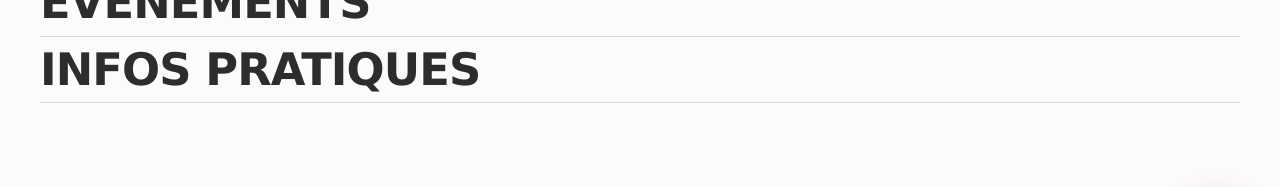
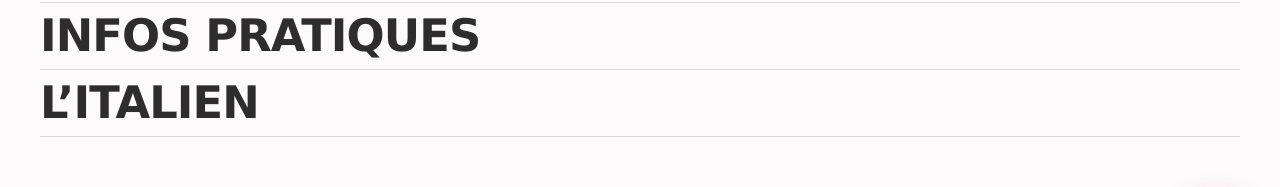
Before and after one commit to magalicontrino/cavadaliga, a Next.js app: page / in a window 1280 px wide. Both pictures are taken after a click on the button 1212 px from the left and 48 px from the top of the page. Shown: the part 510-697 px from the top of the page. Built offline with nearby package versions, Linux system fonts and the light colour scheme; no server answers; a web font is replaced by a local one.

Commit message:
Le cours d'italien entre dans le menu, sans quitter le pied de page
Co-Authored-By: Claude Opus 4.8 <noreply@anthropic.com>
Claude-Session: https://claude.ai/code/session_01Lkg45Wdt2iXdyZ7o9xrzik

```diff
--- a/app/Nav.tsx
+++ b/app/Nav.tsx
@@ -258,6 +258,27 @@ export default function Nav({ current }: { current?: string }) {
               </span>
             </a>
           ))}
+          {/* Le cours d'italien — dans le menu, mais hors de NAV : NAV nourrit
+              aussi les sections de l'accueil, le pied de page et le 404. On ne
+              le veut qu'ici (et sur son picto, tout en bas du pied de page),
+              d'ou cet ajout a la main plutot qu'une entree dans NAV. */}
+          <a
+            href={withBase('/italien')}
+            onClick={() => setOpen(false)}
+            aria-current={current === '/italien' ? 'page' : undefined}
+            className="cava-footlink group flex items-center justify-between border-b py-[1.1vh] aria-[current=page]:opacity-45"
+            style={{ borderColor: 'var(--cava-line)' }}
+          >
+            <span
+              className="text-[clamp(1.6rem,5.6vh,3.6rem)] uppercase leading-[1.02] tracking-[-0.02em]"
+              style={{ fontWeight: 900 }}
+            >
+              {t.italianPage.menuLabel}
+            </span>
+            <span className="cava-footlink-arrow text-[clamp(1.1rem,3vw,2rem)]" aria-hidden>
+              ↗
+            </span>
+          </a>
         </nav>
 
         {/* Bas du menu : copyright (même style que le footer) */}
--- a/app/i18n.tsx
+++ b/app/i18n.tsx
@@ -388,6 +388,7 @@ export type Dict = {
     score: string;
     progress: string;
     start: string;
+    menuLabel: string;
   };
   booksPage: {
     eyebrow: string;
@@ -1042,6 +1043,7 @@ const FR: Dict = {
   },
   italianPage: {
     eyebrow: 'Apprendre l’italien',
+    menuLabel: 'L’italien',
     title: 'Parler italien ici',
     intro: 'Pas un cours de grammaire : de quoi se débrouiller dès le premier matin, puis comprendre ce qu’on dit. On commence par prononcer, on continue par des phrases entières, la grammaire vient après — et on s’entraîne à la fin.',
     methodTitle: 'Comment s’en servir',
@@ -1944,6 +1946,7 @@ const IT: Dict = {
   },
   italianPage: {
     eyebrow: 'Imparare l’italiano',
+    menuLabel: 'L’italiano',
     title: 'Parlare italiano qui',
     intro: 'Non un corso di grammatica: quanto basta per cavarsela dal primo mattino, e poi per capire quello che si dice. Prima la pronuncia, poi frasi intere, la grammatica dopo — e alla fine gli esercizi. Questa versione serve soprattutto a chi vuole rivedere le regole o aiutare qualcuno a impararle.',
     methodTitle: 'Come usarlo',
@@ -2846,6 +2849,7 @@ const EN: Dict = {
   },
   italianPage: {
     eyebrow: 'Learning Italian',
+    menuLabel: 'Italian',
     title: 'Speaking Italian here',
     intro: 'Not a grammar course: enough to get by from the first morning, and then to understand what you are saying. Pronunciation first, whole sentences next, grammar after that — and exercises at the end.',
     methodTitle: 'How to use it',
```
